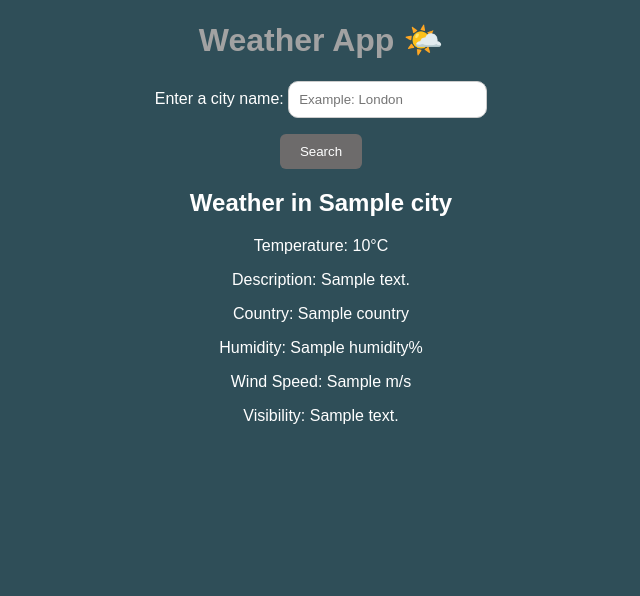
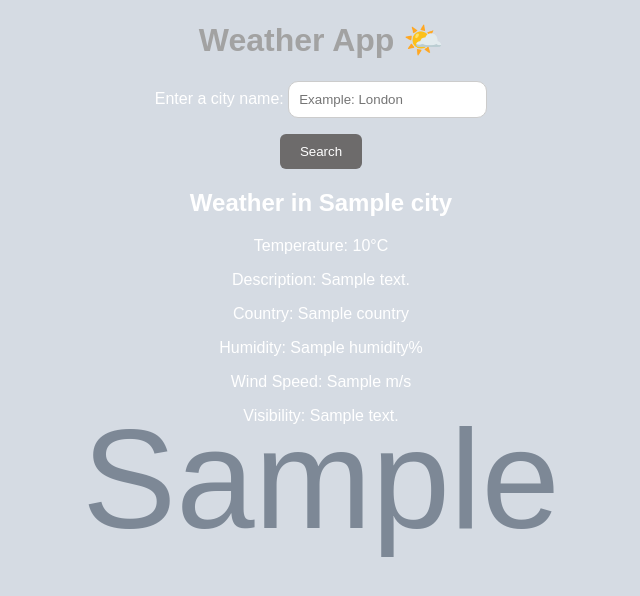
Before and after one commit to GaiusNale/Weather_App, a Django app: template weather_app/templates/weather_app/weather.html in a window 1280 px wide. Shown: the top 596 px of the page, without its empty margins (319-959 px from the left). Run offline with Django 3.2, Linux system fonts and the light colour scheme; the template is opened without the code that fills it: most values are stand-ins (such as "Sample title", 1, 10 or a date in 2020); grey boxes marked "Sample" are stand-in pictures.

Commit message:
added background images that is the city searched

```diff
--- a/weather_app/templates/weather_app/weather.html
+++ b/weather_app/templates/weather_app/weather.html
@@ -1,9 +1,16 @@
 <!DOCTYPE html>
 {% load static %}
-<html lang= "en" style="color: white;">
+<html lang= "en">
 <head>
     <title>Weather App 🌤️</title>
     <link rel= 'stylesheet' href= '{% static "css/style.css" %}'>
+    <style>
+        body {
+            background-image: url("{{ image_url }}");
+            background-size: cover;
+            background-repeat: no-repeat;
+        }
+    </style>
     <script>
         function capitalizeFirstLetter(string) {
             return string.charAt(0).toUpperCase() + string.slice(1);
```
Also changed, not shown: weather_app/views.py (+11 -1 lines).
